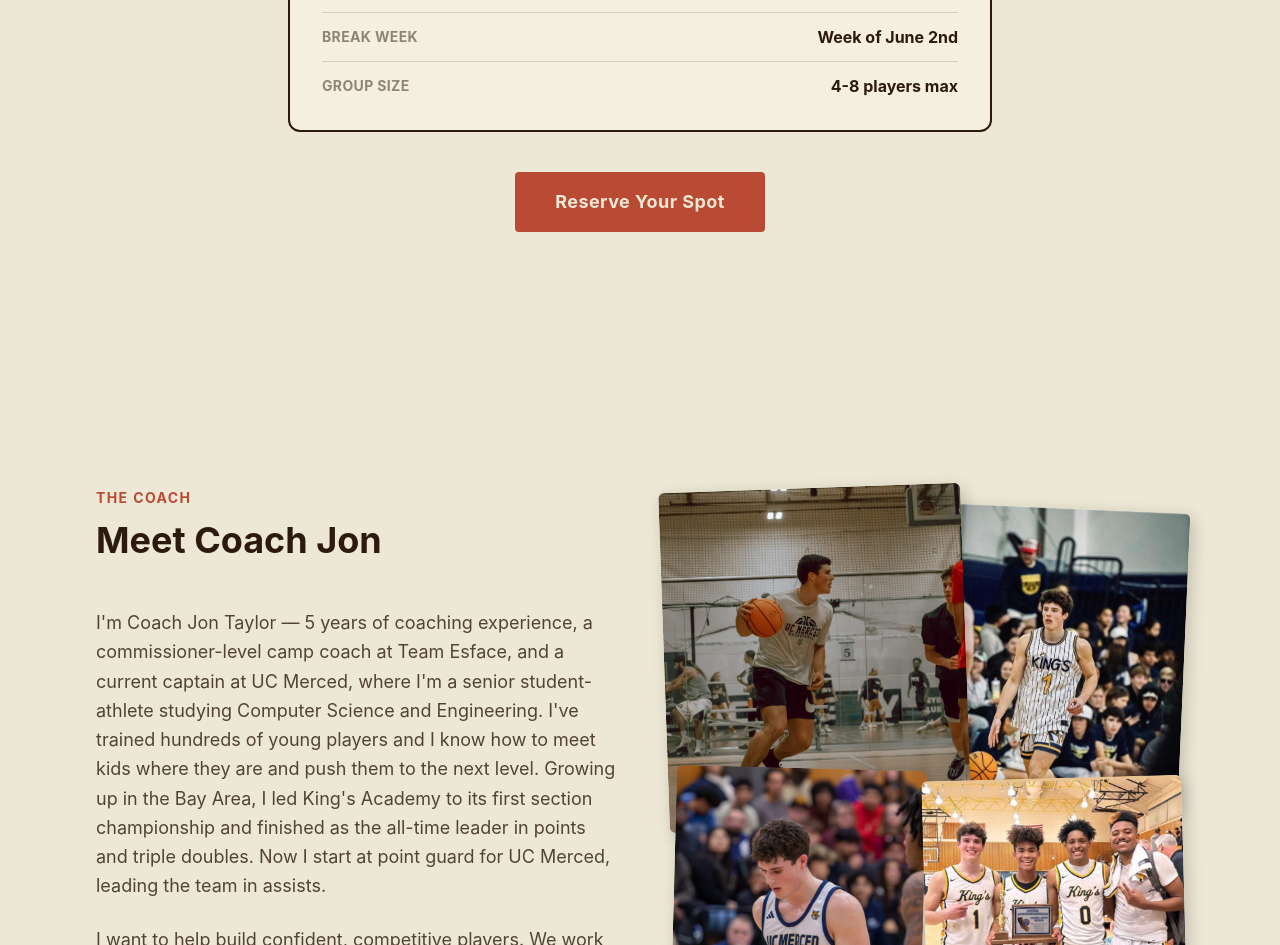
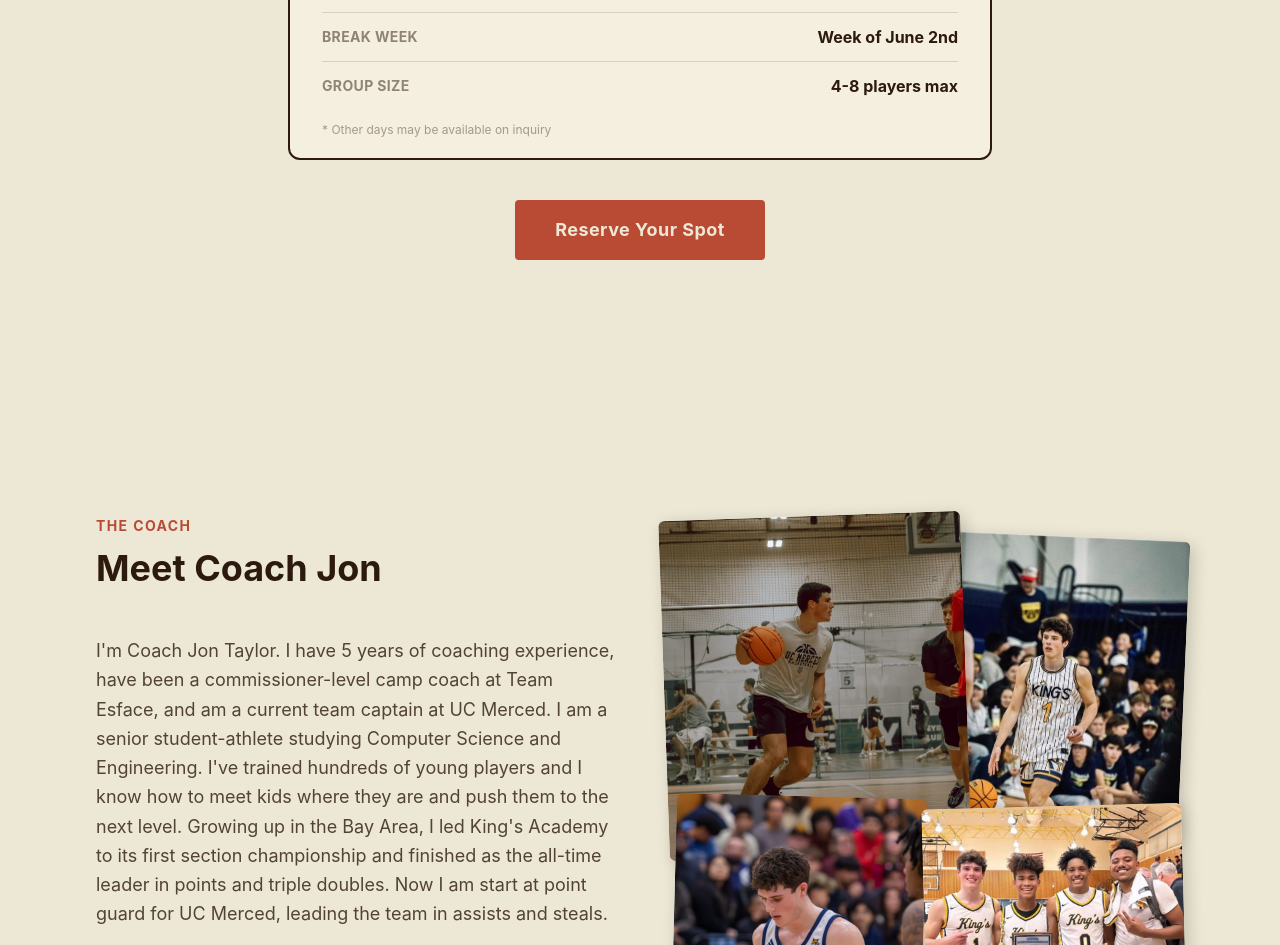
Before and after one commit to jtaylor1cs/bab-basketball, a React (Vite) app: page / in a window 1280 px wide. Shown: the part 3487-4432 px from the top of the page. Built offline with nearby package versions, Linux system fonts and the light colour scheme; a web font is replaced by a local one.

Commit message:
adding inquiry

```diff
--- a/src/components/About.jsx
+++ b/src/components/About.jsx
@@ -19,8 +19,8 @@ function About() {
           </div>
 
           <p style={{ color: '#2C1A0E' }} className="leading-relaxed text-lg opacity-80">
-          I'm Coach Jon Taylor — 5 years of coaching experience, a commissioner-level camp coach at Team Esface, and a current captain at UC Merced, where I'm a senior student-athlete studying Computer Science and Engineering. I've trained hundreds of young players and I know how to meet kids where they are and push them to the next level.
-          Growing up in the Bay Area, I led King's Academy to its first section championship and finished as the all-time leader in points and triple doubles. Now I start at point guard for UC Merced, leading the team in assists.
+          I'm Coach Jon Taylor. I have 5 years of coaching experience, have been a commissioner-level camp coach at Team Esface, and am a current team captain at UC Merced. I am a senior student-athlete studying Computer Science and Engineering. I've trained hundreds of young players and I know how to meet kids where they are and push them to the next level.
+          Growing up in the Bay Area, I led King's Academy to its first section championship and finished as the all-time leader in points and triple doubles. Now I am start at point guard for UC Merced, leading the team in assists and steals.
           </p>
 
           <p style={{ color: '#2C1A0E' }} className="leading-relaxed text-lg opacity-80">
--- a/src/components/Schedule.jsx
+++ b/src/components/Schedule.jsx
@@ -79,7 +79,7 @@ function Schedule() {
   {[
     { label: 'Location', value: "King's Academy, Sunnyvale" },
     { label: 'Session Length', value: '50 minutes' },
-              { label: 'Season', value: 'May 19 – Mid August' },
+    { label: 'Season', value: 'May 19 - Mid August' },
     { label: 'Break Week', value: 'Week of June 2nd' },
     { label: 'Group Size', value: '4-8 players max' },
   ].map((item, i, arr) => (
@@ -92,6 +92,9 @@ function Schedule() {
       <p style={{ color: '#2C1A0E' }} className="font-bold">{item.value}</p>
     </div>
   ))}
+  <p style={{ color: '#2C1A0E' }} className="text-xs opacity-40 mt-3">
+    * Other days may be available on inquiry
+  </p>
 </div>
         </div>
 
```
Lines whose indentation alone changed are shown as unchanged.
